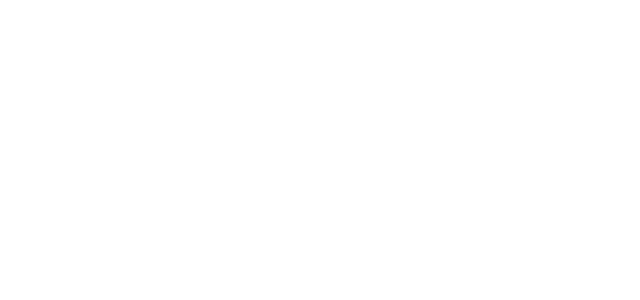
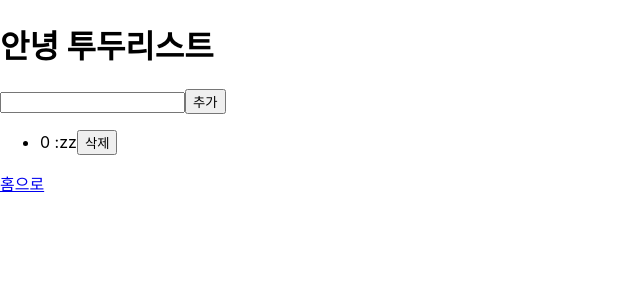
Before and after one commit to pointehd/react-project, a React app: page /TodoList in a window 1280 px wide. Shown: the top 300 px of the page, without its empty margins (0-640 px from the left). Built offline with nearby package versions, Linux system fonts and the light colour scheme.

Commit message:
대수선생님께 배운것 추가 state and props

```diff
--- a/src/App.js
+++ b/src/App.js
@@ -1,6 +1,6 @@
 import React from 'react';
 import { Route } from 'react-router-dom';
-import { Home, Auth } from 'pages';
+import { Home, Auth, TodoList } from 'pages';
 
 
 function App() {
@@ -8,7 +8,7 @@
     <div>
       <Route exact path="/" component={ Home }/>
       <Route path="/Auth" component={Auth} />
-
+      <Route path="/TodoList" component={TodoList}/>
     </div>
   );
 }
--- /dev/null
+++ b/src/components/Todo.js
@@ -0,0 +1,22 @@
+import React from 'react';
+
+class Todo extends React.Component {
+    constructor(props){
+        super(props);
+    }
+
+    render () {
+        return (
+            <li>
+                {this.props.index} :
+                {this.props.text}
+                {
+                    !this.props.isDone && <button onClick={this.props.doneTodo}>삭제</button>
+                }
+
+            </li>
+        );
+    }
+}
+
+export default Todo;
--- a/src/pages/Home.js
+++ b/src/pages/Home.js
@@ -9,15 +9,15 @@
         this.state = { count: 0 };
     }
 
-    componentDidMount() {
-        this.fetchData();
-    }
+    // componentDidMount() {
+    //     this.fetchData();
+    // }
 
-    fetchData = async () => {
-        const { page } = this.props;
-        const articles = await getArticle(page);
-        this.setState({ articles });
-    }
+    // fetchData = async () => {
+    //     const { page } = this.props;
+    //     const articles = await getArticle(page);
+    //     this.setState({ articles });
+    // }
 
     countUp() {
         const { count } = this.state;
@@ -26,6 +26,7 @@
 
     render() {
         const { count } = this.state;
+        console.log("홈도착");
         return (
             <div>
                 <h1>home</h1>
@@ -35,8 +36,8 @@
                     개발을 시작해보자 redux react-router 등을 이용한 프로젝트<br />
                     하다보면 되겠지...
                 </div>
-                <Link to="/auth">auth</Link>
-                <Link to="/"></Link>
+                <Link to="/auth">auth</Link><br/>
+                <Link to="/TodoList">TODO List</Link>
             </div>
         );
     }
--- /dev/null
+++ b/src/pages/TodoList.js
@@ -0,0 +1,81 @@
+import React from 'react';
+import Todo from '../components/Todo';
+import {Link} from 'react-router-dom';
+
+class TodoList extends React.Component {
+    constructor(props){
+        super(props);
+        this.state = {
+            todoList : [
+                {
+                    text : "zz",
+                    done : false,
+                    deleted : false
+                }
+            ],
+            addContent : ""
+        }
+    }
+
+    chageInput = (e) => {
+        const aa = e.target.value;
+        this.setState({
+            addContent : aa
+        });
+    }
+
+    addContent = () =>{
+        const { todoList, addContent } = this.state
+        const todoOb = {
+            text: addContent,
+            done: false,
+            deleted : false
+        };
+        todoList.push(todoOb);
+
+        this.setState({
+            todoList,
+            addContent: ""
+        })
+
+    }
+    press = (e) => {
+        if(e.key == 'Enter'){
+            this.addContent();
+        }
+    }
+
+    doneTodo = (index) =>{
+        console.log(index);
+    }
+
+
+
+    render (){
+        const {todoList, addContent} = this.state;
+        console.log("todo List");
+        // 이게왜 두번나와????
+        return (
+            <div>
+                <h1>안녕 투두리스트</h1>
+
+                <div>
+                    <input value={addContent} onKeyPress={this.press} onChange={this.chageInput}></input><button onClick={this.addContent}>추가</button>
+                </div>
+                <ul>
+                    {
+                        todoList.map(
+                            (todo, index) => {
+                                return <Todo key={index} index={index} text={todo.text} doneTodo={() =>this.doneTodo(index)}/>
+                            }
+
+                        )
+                    }
+                </ul>
+                <Link to="/">홈으로</Link>
+            </div>
+        );
+    }
+}
+
+export default TodoList;
--- a/src/pages/index.js
+++ b/src/pages/index.js
@@ -1,2 +1,3 @@
 export  { default  as Home } from './Home.js';
 export { default as Auth } from './Auth.js';
+export { default as TodoList } from './TodoList.js'
```
